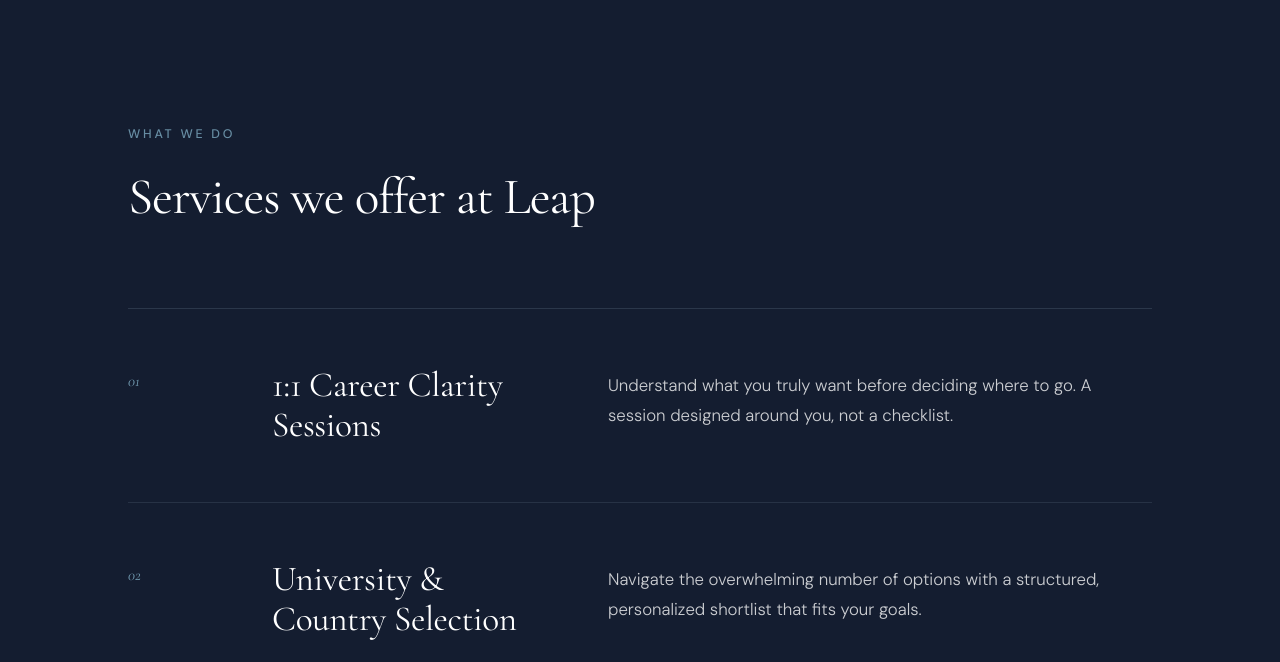
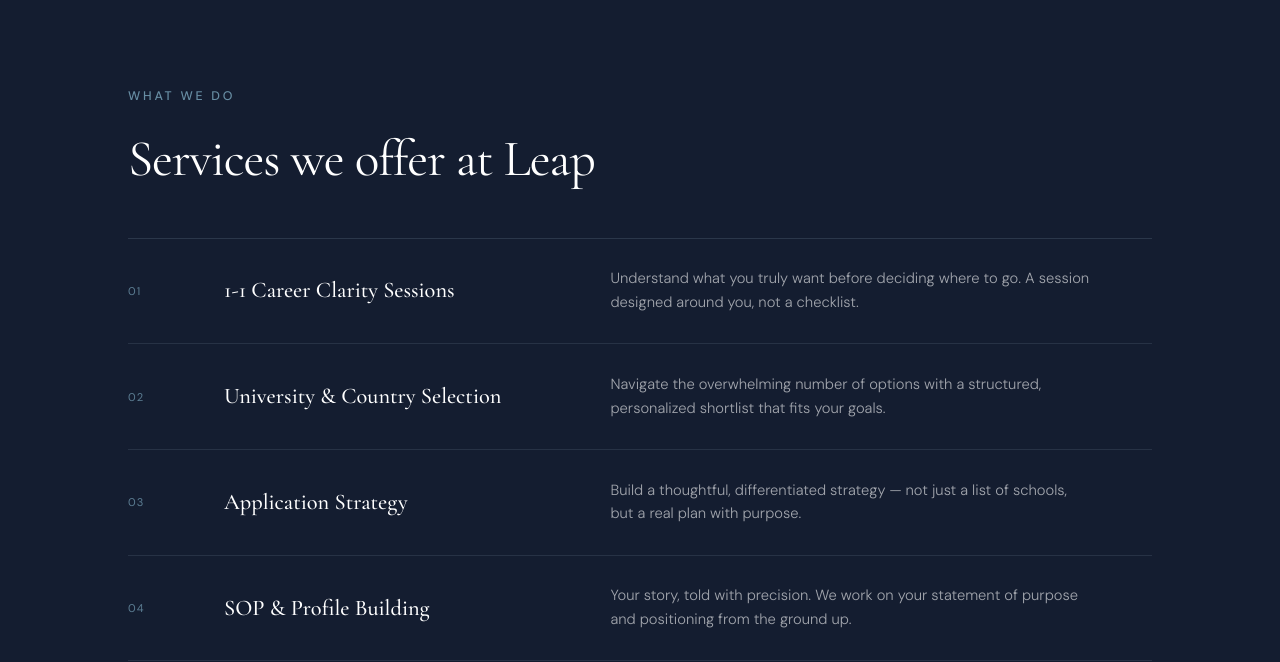
Before and after one commit to Yashraj5143/LeapCareerStudio, a plain HTML site: page index.html in a window 1280 px wide. Shown: the part 1878-2540 px from the top of the page. Drawn offline with nearby package versions, Linux system fonts and the light colour scheme; a script that the page names is missing.

Commit message:
Update index.html

```diff
--- a/index.html
+++ b/index.html
@@ -7,7 +7,6 @@
 <link rel="preconnect" href="https://fonts.googleapis.com">
 <link rel="preconnect" href="https://calendly.com">
 <link rel="dns-prefetch" href="https://calendly.com">
-<link rel="preload" href="https://assets.calendly.com/assets/external/widget.js" as="script">
 <link rel="preconnect" href="https://fonts.gstatic.com" crossorigin>
 <link href="https://fonts.googleapis.com/css2?family=Cormorant+Garamond:ital,wght@0,300;0,400;0,500;0,600;1,300;1,400&family=DM+Sans:wght@300;400;500&display=swap" rel="stylesheet">
 <style>
@@ -311,7 +310,7 @@
   /* SERVICES */
   .services {
     background: var(--navy-deep);
-    padding: 10vw 10vw;
+    padding: 7vw 10vw;
     position: relative;
     overflow: hidden;
   }
@@ -319,7 +318,7 @@
   /* LEAP watermark removed */
 
   .services-header {
-    margin-bottom: 5rem;
+    margin-bottom: 3rem;
   }
 
   .services-header .section-label { color: var(--pastel); opacity: 0.7; }
@@ -340,44 +339,41 @@
   }
 
   .service-item {
-    padding: 3.5rem 0;
+    padding: 1.8rem 0;
     border-bottom: 1px solid rgba(175,203,218,0.12);
     display: grid;
-    grid-template-columns: 80px 1fr 2fr;
-    gap: 0 4rem;
-    align-items: start;
+    grid-template-columns: 48px 1fr 1.6fr;
+    gap: 0 3rem;
+    align-items: center;
     cursor: default;
-    transition: opacity 0.2s;
   }
-  .service-item:hover { opacity: 0.85; }
 
   .service-item:hover { }
 
   .service-num {
-    font-family: var(--serif);
-    font-size: 1rem;
+    font-family: var(--sans);
+    font-size: 0.7rem;
     color: var(--pastel);
-    opacity: 0.8;
-    font-style: italic;
-    padding-top: 0.4rem;
+    opacity: 0.6;
+    letter-spacing: 0.1em;
   }
 
   .service-name {
     font-family: var(--serif);
-    font-size: 2.2rem;
-    font-weight: 400;
+    font-size: 1.4rem;
+    font-weight: 500;
     color: #fff;
-    letter-spacing: -0.01em;
-    line-height: 1.15;
+    letter-spacing: 0;
+    line-height: 1.2;
+    white-space: nowrap;
   }
 
   .service-desc {
-    font-size: 1.05rem;
-    line-height: 1.8;
-    color: rgba(255,255,255,0.78);
+    font-size: 0.92rem;
+    line-height: 1.6;
+    color: rgba(255,255,255,0.6);
     font-weight: 300;
-    padding-top: 0.3rem;
-    max-width: 560px;
+    max-width: 480px;
   }
 
   /* PROBLEM */
@@ -775,7 +771,6 @@
     transform: translateY(0);
   }
 </style>
-<script src="https://assets.calendly.com/assets/external/widget.js"></script>
 </head>
 <body>
 
@@ -839,7 +834,7 @@
   <div class="services-list">
     <div class="service-item fade-up">
       <div class="service-num">01</div>
-      <div class="service-name">1:1 Career Clarity Sessions</div>
+      <div class="service-name">1-1 Career Clarity Sessions</div>
       <div class="service-desc">Understand what you truly want before deciding where to go. A session designed around you, not a checklist.</div>
     </div>
     <div class="service-item fade-up">
@@ -960,7 +955,7 @@
   <h2>Ready to find your clarity?</h2>
   <p>Book a free kickstart call with Renna — no pressure, no pitch. Just a real conversation.</p>
   <div class="calendly-wrapper">
-    <div class="calendly-inline-widget" data-url="https://calendly.com/renna-sadarangani/kickstart-your-journey-with-leap" style="min-width:320px;height:700px;"></div>
+    <div id="calendly-embed" style="min-width:320px;height:700px;"></div>
   </div>
 </section>
 
@@ -976,7 +971,7 @@
   <p>© 2024 Renna Sadarangani · Leap Career Studio</p>
 </footer>
 
-<!-- calendly script moved to head -->
+
 <script>
   // Scroll animations
   const observer = new IntersectionObserver((entries) => {
@@ -992,5 +987,25 @@
 
   document.querySelectorAll('.fade-up').forEach(el => observer.observe(el));
 </script>
+<script>
+  function initCalendly() {
+    if (typeof Calendly !== 'undefined') {
+      Calendly.initInlineWidget({
+        url: 'https://calendly.com/renna-sadarangani/kickstart-your-journey-with-leap',
+        parentElement: document.getElementById('calendly-embed'),
+        prefill: {},
+        utm: {}
+      });
+    } else {
+      setTimeout(initCalendly, 200);
+    }
+  }
+
+  // Load script dynamically then init
+  var s = document.createElement('script');
+  s.src = 'https://assets.calendly.com/assets/external/widget.js';
+  s.onload = function() { initCalendly(); };
+  document.head.appendChild(s);
+</script>
 </body>
 </html>
```
